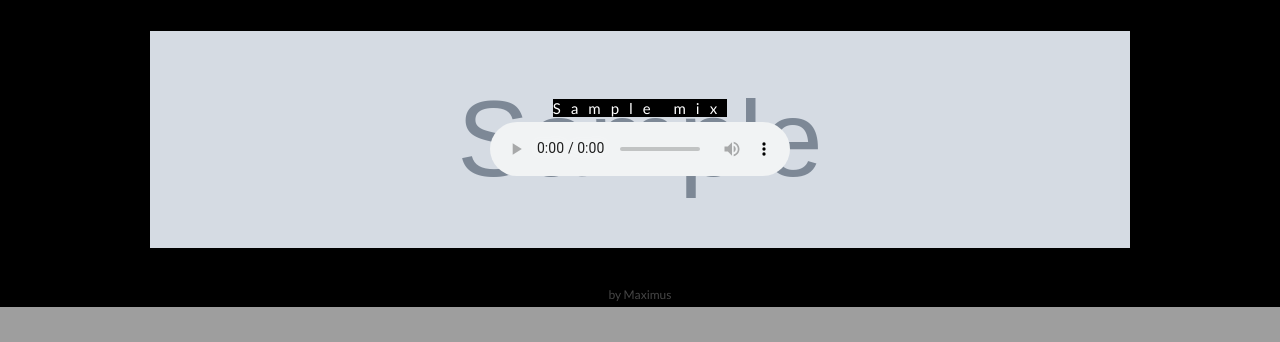
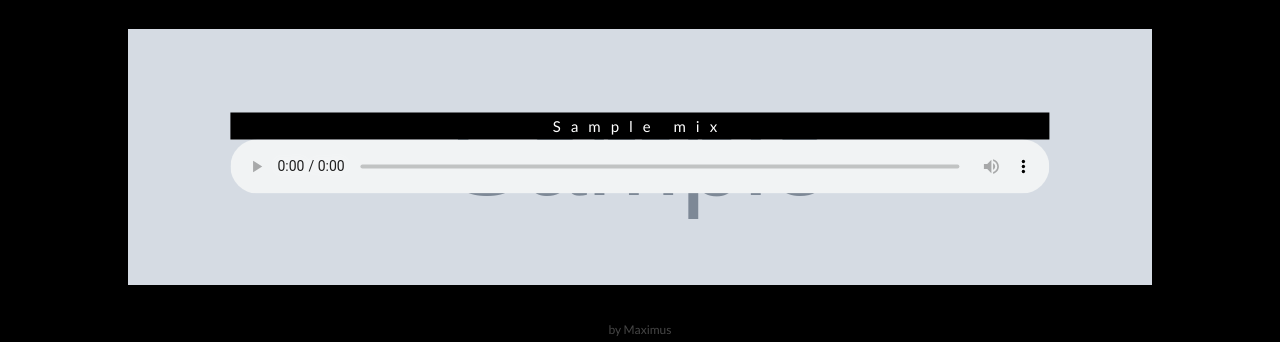
Before and after one commit to mike-matera/MixPlayer, a Flask app: template templates/playlist.html in a window 1280 px wide. Shown: the part 801-1143 px from the top of the page. Before the commit the page ends 1108 px from the top, so only its background shows below. Run offline with Flask 2, Linux system fonts and the light colour scheme; the template is opened without the code that fills it: most values are stand-ins (such as "Sample title", 1, 10 or a date in 2020); grey boxes marked "Sample" are stand-in pictures; some web fonts are replaced.

Commit message:
Style updates

```diff
--- a/templates/mixlist.html
+++ b/templates/mixlist.html
@@ -1,14 +1,31 @@
 {% for mix in mixes %}
-<div class="w3-content w3-padding-32">
-	<div class="w3-content w3-text-light-grey w3-center w3-padding-64 w3-border-small miximg" style="background-image: url('{{mix.img}}');">
-			<div class="w3-padding-medium">
-				<span class="w3-black w3-center w3-padding-medium w3-wide">
+    <div style="height:2em;"></div>
+        <div class="w3-container w3-display-container miximg w3-center" style="background-image: url('{{mix.img}}'); margin:auto; height:256px; width:80%; min-width:400px">
+            <div class="w3-display-middle" style="width: 80%">
+            <div class="w3-header w3-black w3-wide w3-center">
+                <a href="{{mix.permalink}}">{{ mix.name }}</a>
+            </div>
+            <div class="w3-center">
+                <audio controls="controls" preload="metadata" style="width: 100%; min-width: 300px;">
+                    <source src="{{ mix.url }}">
+                </audio>
+             </div>
+            </div>
+        </div>
+    <div style="height:2em;"></div>
+    <!--
+<div class="w3-display-container w3-content w3-padding-128 miximg" style="background-image: url('{{mix.img}}'");>
+			<div class="w3-display-middle" style="width: 80%; min-width: 400px;">
+				<div class="w3-black w3-center w3-padding-medium w3-wide">
 				  <a href="{{mix.permalink}}">{{ mix.name }}</a>
-				</span>
+				</div>
 			</div>
-			<audio controls="controls" preload="metadata">
-  				<source src="{{ mix.url }}">
-			</audio>
-	</div>
+			<div class="w3-display-bottommiddle" style="width: 80%">
+        			<audio controls="controls" preload="metadata" style="width: 100%; min-width: 400px;">
+  	        			<source src="{{ mix.url }}">
+			        </audio>
+            </div>
 </div>
+    <br><br><br>
+    -->
 {% endfor %}
--- a/templates/site.css
+++ b/templates/site.css
@@ -33,6 +33,11 @@ body, html {
     min-height: 100%;
 }
 
+.label {
+	font-family: "Lato";
+    color: white;
+}
+
 .nervous {font-family: Nervous;}
 
 .w3-wide {letter-spacing: 10px;}
```
